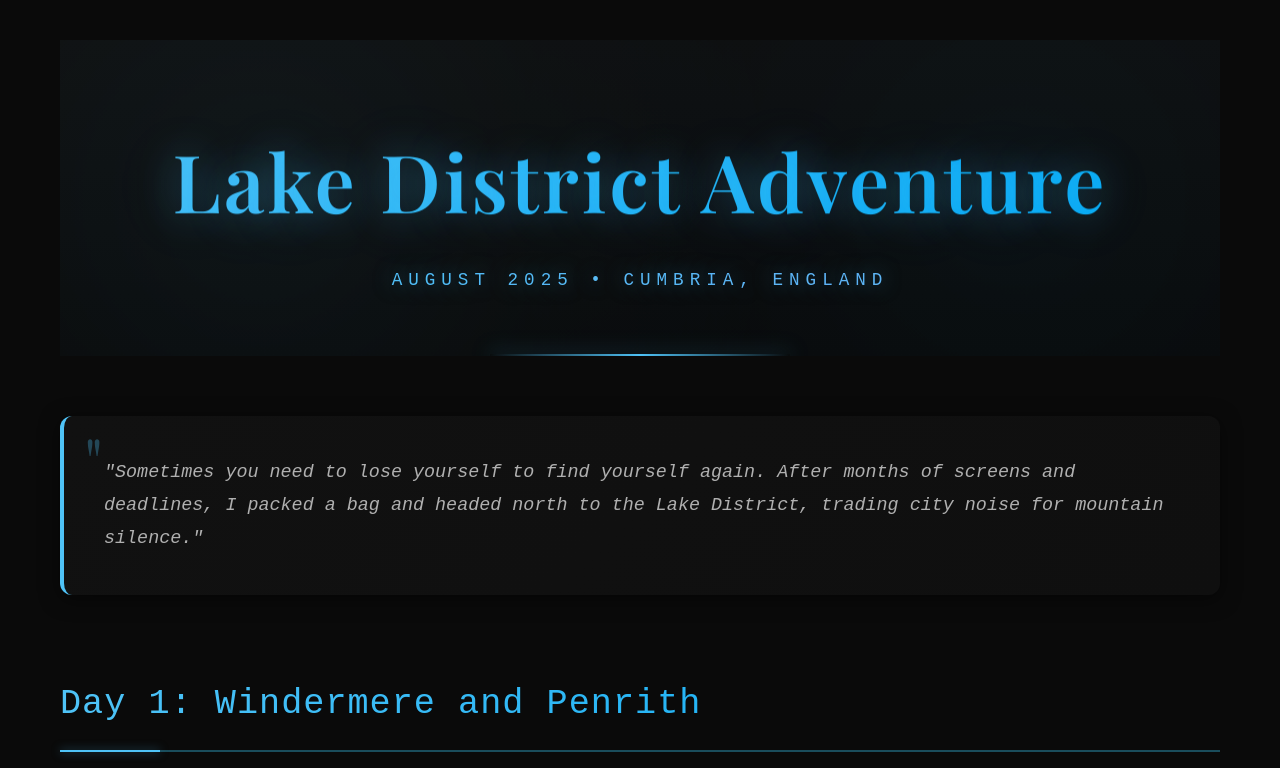
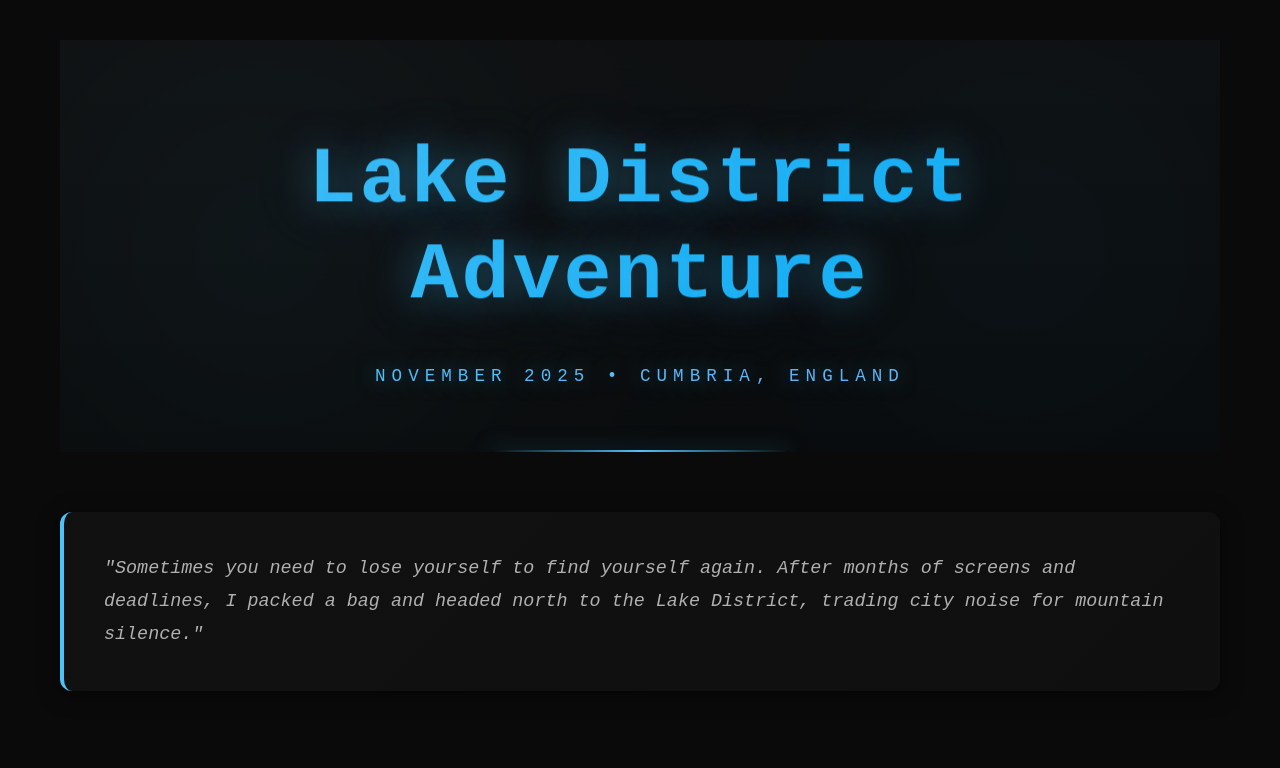
Before and after one commit to killswitchp/killswitchp.github.io, a plain HTML site: page travel1.html in a window 1280 px wide. Shown: the top 768 px of the page. Drawn offline with nearby package versions, Linux system fonts and the light colour scheme.

Commit message:
final change
final change

```diff
--- a/css/travel2.css
+++ b/css/travel2.css
@@ -52,7 +52,7 @@ header::before {
 }
 
 header h1 {
-    font-family: 'Playfair Display', serif;
+    font-family: 'JetBrains Mono', monospace;
     font-size: 5rem;
     font-weight: 600;
     margin-bottom: 30px;
@@ -159,17 +159,6 @@ header::after {
     position: relative;
 }
 
-.quote::before {
-    content: '"';
-    position: absolute;
-    top: -10px;
-    left: 20px;
-    font-size: 4rem;
-    color: #4fc3f7;
-    opacity: 0.3;
-    font-family: 'Playfair Display', serif;
-}
-
 .quote p {
     font-style: italic;
     color: #b0b0b0;
@@ -270,6 +259,19 @@ img:hover {
     border-radius: 16px;
 }
 
+
+
+@keyframes pulse-glow {
+    0%, 100% {
+        opacity: 0.6;
+        box-shadow: 0 0 20px rgba(79, 195, 247, 0.4);
+    }
+    50% {
+        opacity: 1;
+        box-shadow: 0 0 30px rgba(79, 195, 247, 0.8);
+    }
+}
+
 @media (max-width: 1024px) {
     .container {
         max-width: 900px;
--- a/travel2.html
+++ b/travel1.html
@@ -13,7 +13,7 @@
     <div class="container">
         <header>
             <h1>Lake District Adventure</h1>
-            <p class="subtitle">August 2025 • Cumbria, England</p>
+            <p class="subtitle">November 2025 • Cumbria, England</p>
         </header>
 
         <div class="quote">
@@ -82,7 +82,7 @@
         <section class="day-section">
             <h2>Day 2: Keswick and Buttermere (or HeavenHERE?)</h2>
 
-            <div class="photo-placeholder">[Photo: Keswick morning]</div>
+
 
             <div class="content">
                 <p>Then we headed back and slept. In the morning, we had breakfast at Premier Inn—a full English breakfast. This was my first time having hash browns, I really liked them. Then we came across the fact that there's a pencil factory in Keswick. Apparently, the pencil was discovered in Borrowdale Valley which is located near Keswick!!!!!!!!! I never expected it. So as soon as we entered, we were asked if we wanted to take part in a quiz. What this is, is that we were offered a question paper and we had to answer all the questions, if we did, we'd get a prize. I did take it very seriously and started hunting for answers, and so you should have guessed it, I read everything, xd. So some fun facts:</p>
@@ -167,7 +167,7 @@
             </div>
         </section>
     </div>
-    <div class="end-line"></div>
+
 
 
 </body>
```
